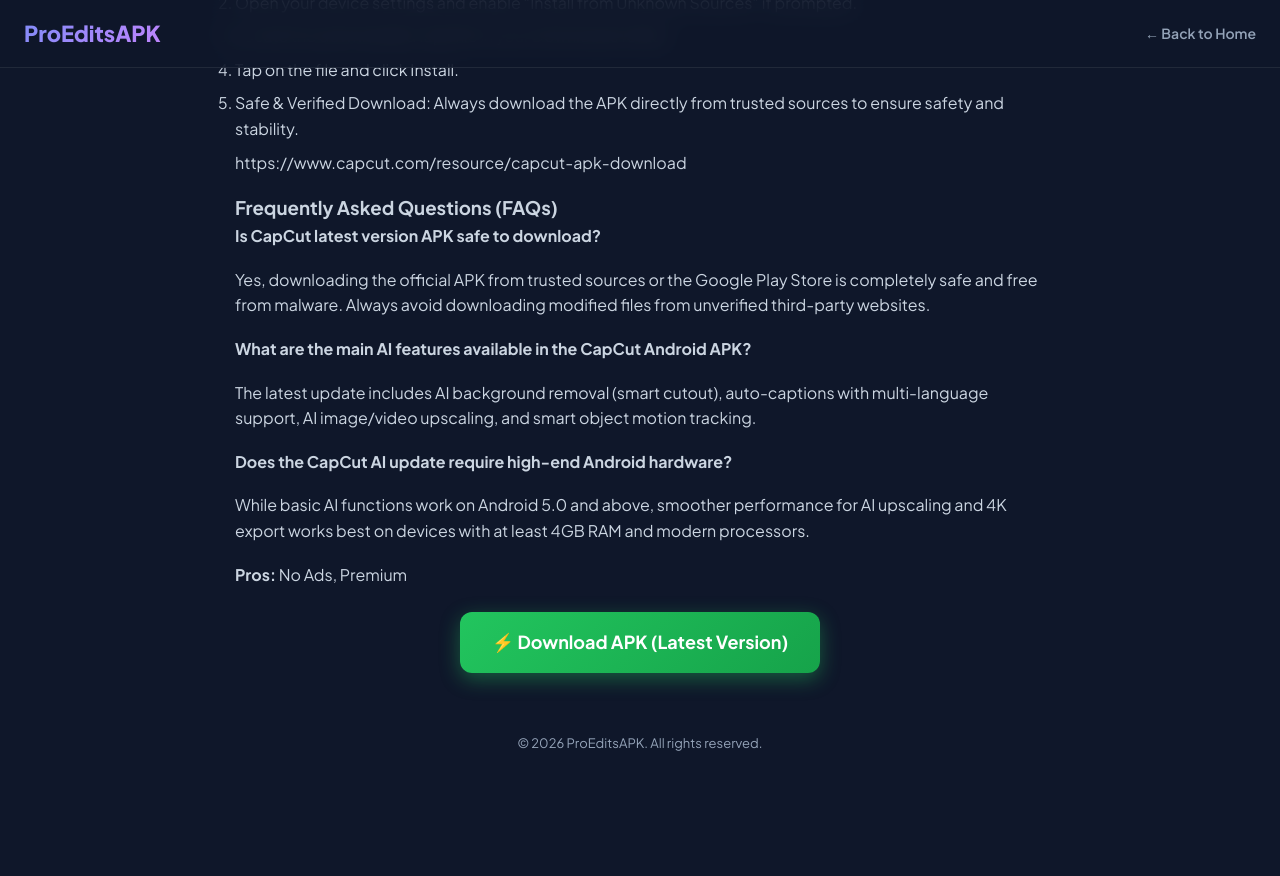
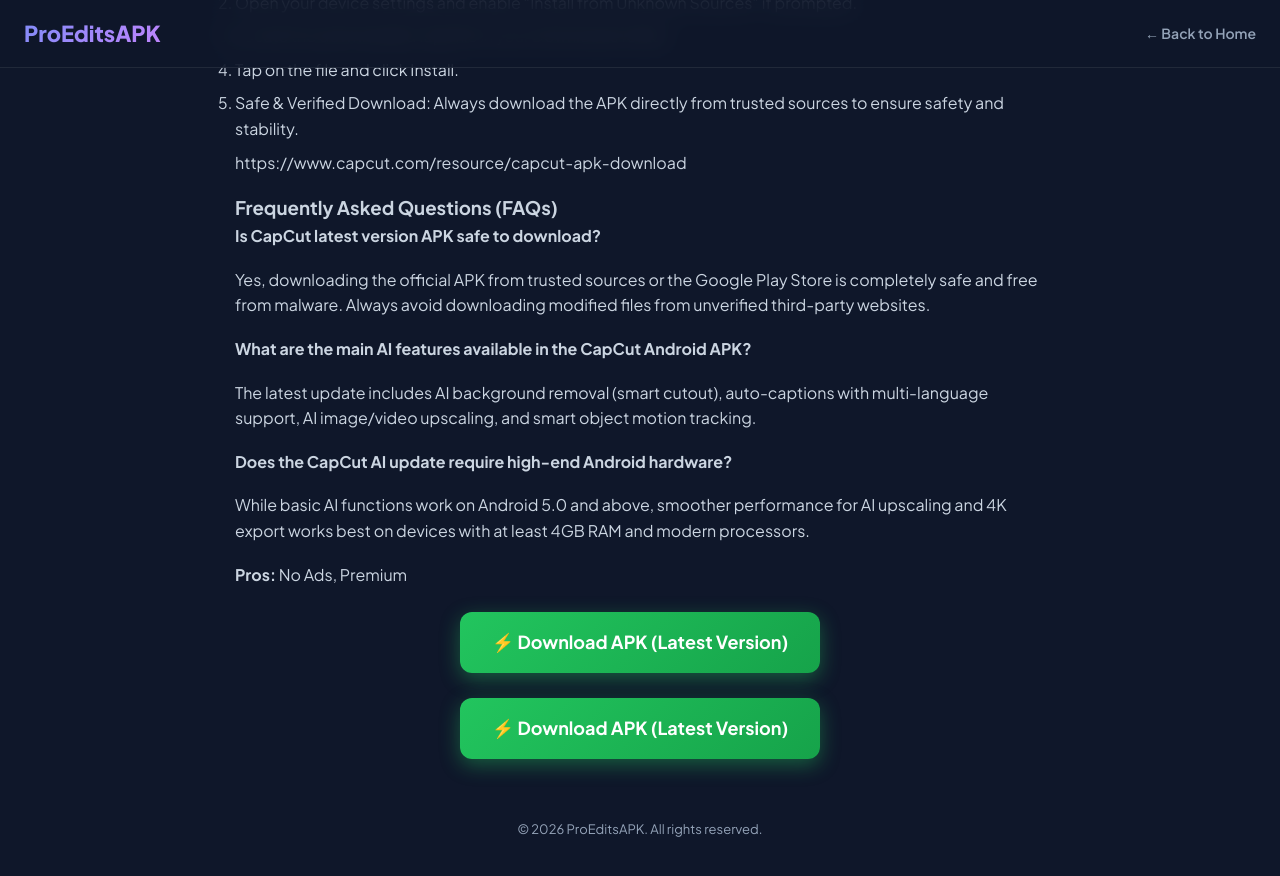
Before and after one commit to haseebaslam091-afk/proeditsapk, a Jekyll site: the page built from _posts/2026-10-18-capcut-latest-version-apk-download-android-ai-features-unlocked.md, in a window 1280 px wide and 900 px high, scrolled down 1188 px. Shown: the top 876 px of the window. Built offline with Jekyll 4.4.1, drawn with Linux system fonts in a browser that asks for light colours; our own code applies the rules of GitHub Pages for plain Markdown files; before the commit the page ends 2002 px from its top, so only the background shows below that; some of the changed lines change nothing that is shown.

Commit message:
Publish article: capcut-latest-version-apk-download-android-ai-features-unlocked

```diff
--- a/_posts/2026-10-18-capcut-latest-version-apk-download-android-ai-features-unlocked.md
+++ b/_posts/2026-10-18-capcut-latest-version-apk-download-android-ai-features-unlocked.md
@@ -2,7 +2,7 @@
 title: "capcut-latest-version-apk-download-android-ai-features-unlocked"
 description: ""
 draft: false
-date: 2026-10-18T01:02:58.911Z
+date: 2026-10-18T02:02:12.181Z
 ---
 
 **If you are looking for the capcut latest version ai support android apk, you have come to the right place**
@@ -53,3 +53,4 @@
 
 **Pros:** No Ads, Premium
 <div style="text-align:center;margin:25px 0;"><a href="https://play.google.com/store/apps/details?id=com.lemon.lvoverseas&hl=en" target="_blank" rel="noopener noreferrer" style="background:linear-gradient(135deg,#22c55e,#16a34a);color:white;padding:16px 32px;border-radius:12px;font-weight:700;font-size:18px;text-decoration:none;display:inline-block;box-shadow:0 6px 20px rgba(34,197,94,0.4);">⚡ Download APK (Latest Version)</a></div>
+<div style="text-align:center;margin:25px 0;"><a href="https://github.com/haseebaslam091-afk/proeditsapk/releases/download/V19.8.0/CapCut+-+Video+Editor_19.8.0_APKPure.apk" target="_blank" rel="noopener noreferrer" style="background:linear-gradient(135deg,#22c55e,#16a34a);color:white;padding:16px 32px;border-radius:12px;font-weight:700;font-size:18px;text-decoration:none;display:inline-block;box-shadow:0 6px 20px rgba(34,197,94,0.4);">⚡ Download APK (Latest Version)</a></div>
```
